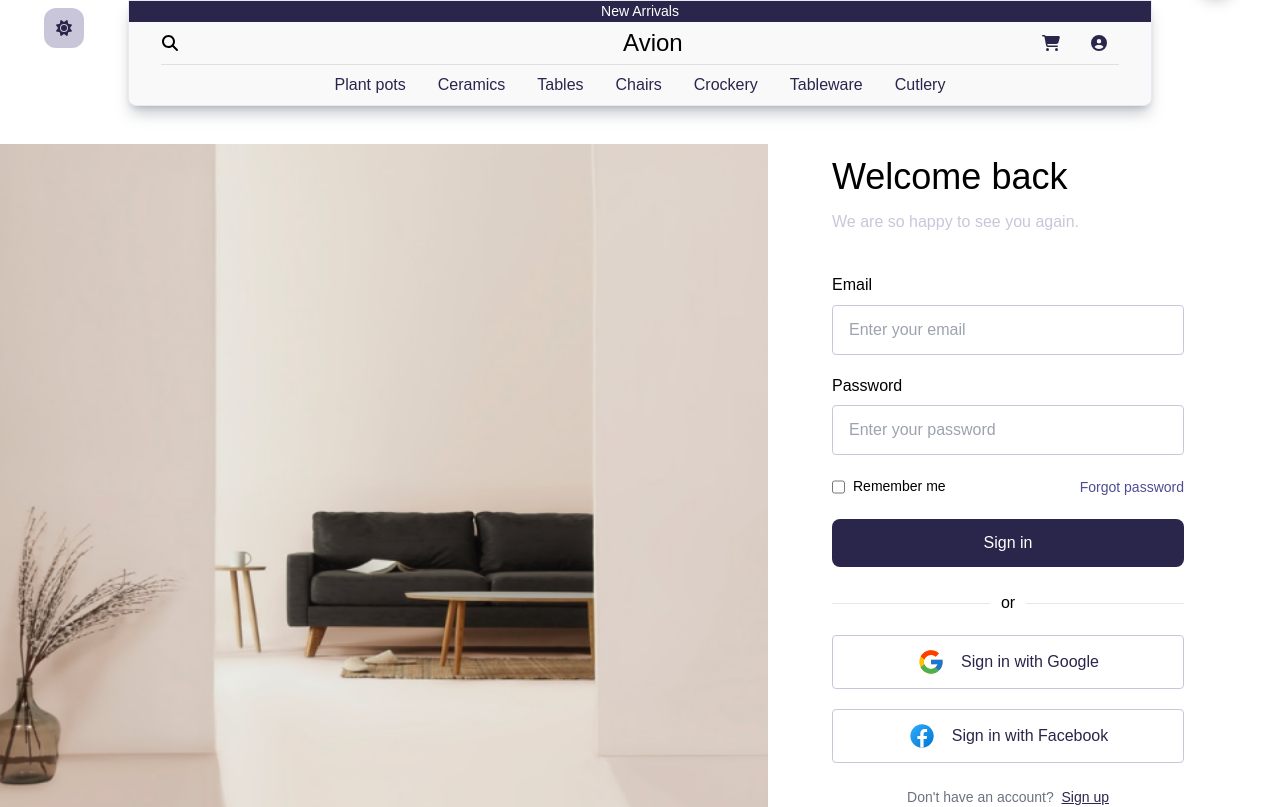
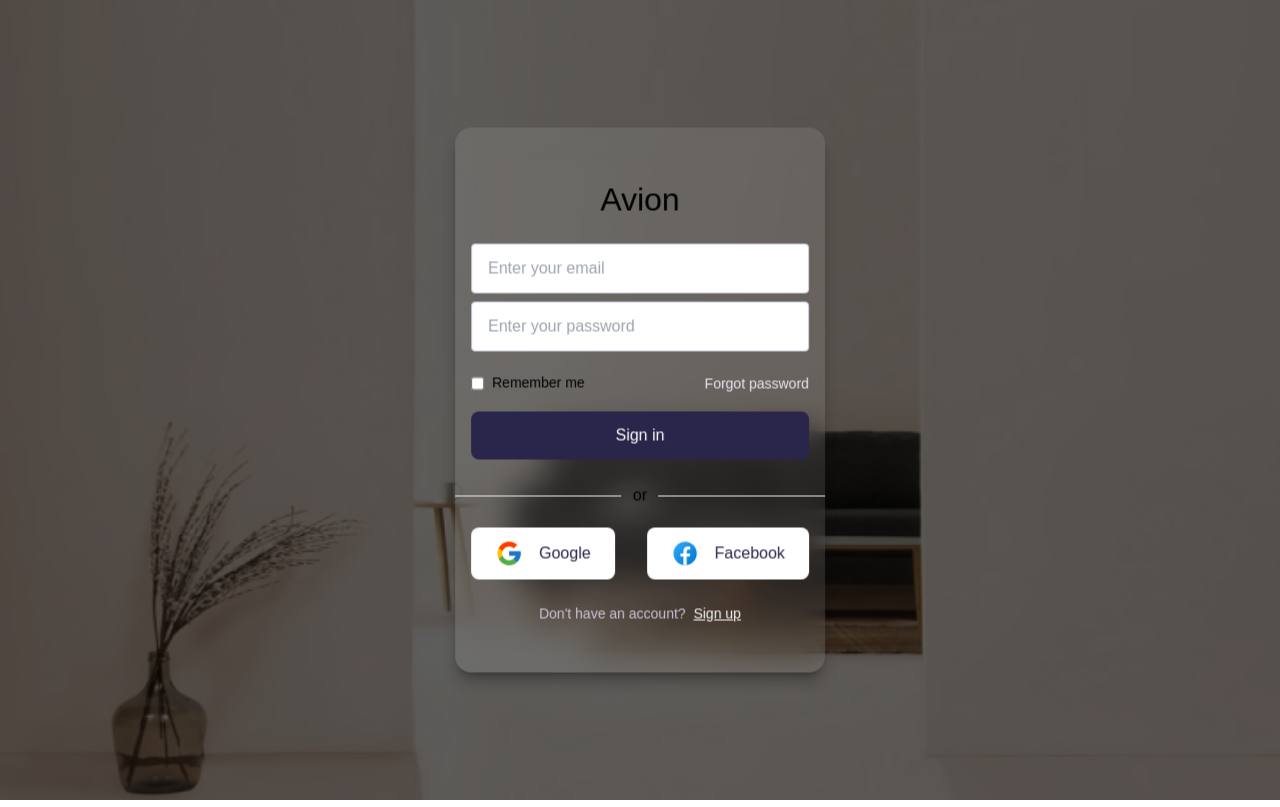
Before and after one commit to vuhuy172dh/ecommerce-website, a React (Create React App) app: page /signin in a window 1280 px wide. Shown: the top 807 px of the page. Built offline with nearby package versions, Linux system fonts and the light colour scheme; a web font is replaced by a local one.

Commit message:
update signIn page and fix icon constant

```diff
--- a/src/app.jsx
+++ b/src/app.jsx
@@ -17,8 +17,11 @@ import DarkModeButton from './components/darkModeButton'
 import CartFloatButton from './components/cartFloatButton'
 
 function App() {
+  let path = window.location.pathname
+  console.log(path)
   return (
     <div>
+      {path === '/signin' || path === '/signup' || (
         <header>
           <NavMode>
             <Navbar />
@@ -27,6 +30,7 @@ function App() {
           <DarkModeButton />
           <CartFloatButton />
         </header>
+      )}
       <main>
         <Routes>
           <Route path="/" element={<HomePage />} />
@@ -41,9 +45,11 @@ function App() {
           <Route path="/forgetPassword" element={<ForgetPassword />} />
         </Routes>
       </main>
+      {path === '/signin' || path === '/signup' || (
         <footer>
           <Footer />
         </footer>
+      )}
     </div>
   )
 }
--- a/src/constant/icon.js
+++ b/src/constant/icon.js
@@ -223,8 +223,8 @@ const ICONS = {
         y2="40.615"
         gradientUnits="userSpaceOnUse"
       >
-        <stop offset="0" stop-color="#2aa4f4" />
-        <stop offset="1" stop-color="#007ad9" />
+        <stop offset="0" stopColor="#2aa4f4" />
+        <stop offset="1" stopColor="#007ad9" />
       </linearGradient>
       <path
         fill="url(#Ld6sqrtcxMyckEl6xeDdMa)"
--- a/src/pages/signIn.jsx
+++ b/src/pages/signIn.jsx
@@ -20,40 +20,39 @@ function SignIn() {
   }
 
   return (
-    <div className="flex justify-center tablet:justify-start laptop:justify-start mt-4 mx-6 gap-8 laptop:gap-16 tablet:mx-0 laptop:mx-0">
-      <section className="hidden tablet:block table:basis-3/5 laptop:basis-3/5">
+    <div className="flex w-screen h-screen justify-center tablet:justify-start laptop:justify-start relative">
+      {/*background*/}
+      <section className="w-full h-full hidden tablet:block relative z-10">
         <img
-          className="w-full h-full object-cover"
+          className="w-full h-full object-cover relative z-10"
           src={WhiteRoomImg}
           alt="Ảnh nội thất"
         />
+        <div className="w-full h-full block bg-black/60 absolute top-0 z-20"></div>
       </section>
-      <section className="max-w-sm mb-7 flex-1 tablet:pr-8 table:basis-2/5 laptop:basis-2/5">
-        {/* Greeting go here */}
-        <h1 className="text-h1 my-2 ">Welcome back</h1>
-        <p className="text-body-md text-border_dark">
-          We are so happy to see you again.
-        </p>
 
+      {/*login container*/}
+      <section className="w-full laptop:w-fit laptop:py-12 laptop:absolute z-20 laptop:top-1/2 laptop:-translate-y-1/2 laptop:left-1/2 laptop:-translate-x-1/2 laptop:bg-white/10 laptop:backdrop-blur-lg laptop:shadow-lg laptop:shadow-black/30 laptop:rounded-2xl">
+        <a href="/">
+          <p className="w-full text-h2 text-center">Avion</p>
+        </a>
         {/* Form Sign In */}
-        <form className="mt-10" onSubmit={handleSubmit(submitForm)}>
+        <form className="mt-5 px-4" onSubmit={handleSubmit(submitForm)}>
           {/* Email */}
-          <label className="block">
-            <h5 className="font-medium text-h5">Email</h5>
+          <div>
             <input
-              className="block w-full mt-2 px-4 py-3 rounded border border-solid border-border_dark"
+              className="block w-full mt-2 px-4 py-3 rounded border border-border_dark"
               type="email"
               placeholder="Enter your email"
               {...register('email')}
             />
             <p className="text-body-sm text-red-700">{errors.email?.message}</p>
-          </label>
+          </div>
 
           {/* Password */}
-          <label className="mt-5 block">
-            <h5 className="font-medium text-h5">Password</h5>
+          <div>
             <input
-              className="block w-full mt-2 px-4 py-3 rounded border border-solid border-border_dark"
+              className="block w-full mt-2 px-4 py-3 rounded border border-border_dark"
               type="password"
               placeholder="Enter your password"
               {...register('password')}
@@ -61,7 +60,7 @@ function SignIn() {
             <p className="text-body-sm text-red-700">
               {errors.password?.message}
             </p>
-          </label>
+          </div>
 
           {/* Another */}
           <div className="mt-5 flex justify-between">
@@ -74,13 +73,13 @@ function SignIn() {
             <span className="text-right">
               <a
                 href="/forgetPassword"
-                className="text-h6 font-medium text-primary"
+                className="text-h6 font-medium text-primary laptop:text-border_grey"
               >
                 Forgot password
               </a>
             </span>
           </div>
-          <div className="mt-5 flex rounded overflow-hidden">
+          <div className="mt-4">
             <Button Color="primary" Size="small">
               Sign in
             </Button>
@@ -89,34 +88,34 @@ function SignIn() {
 
         {/* Divider */}
         <div className="flex items-center mt-6 justify-between">
-          <span className="border-t-[0.5px] border-gray-border w-[45%]" />
+          <span className="border-t-[0.5px] border-border_grey w-[45%]" />
           <span>or</span>
-          <span className="border-t-[0.5px] border-gray-border w-[45%]" />
+          <span className="border-t-[0.5px] border-border_grey w-[45%]" />
         </div>
 
         {/* Sign in with another social media */}
-        <div className="mt-5 flex rounded overflow-hidden border border-solid border-border_dark">
+        <div className="flex w-full flex-col laptop:flex-row laptop:justify-center laptop:items-center laptop:gap-8 mt-5 px-4">
           <Button Size="small">
             <span>
               <Icon icon="google_28" />
             </span>
-            Sign in with Google
+            <span className="block laptop:hidden">Sign in with Google</span>
+            <span className="hidden laptop:block">Google</span>
           </Button>
-        </div>
-        <div className="mt-5 flex rounded overflow-hidden border border-solid border-border_dark">
           <Button Size="small">
             <span>
               <Icon icon="facebook_28" />
             </span>
-            Sign in with Facebook
+            <span className="block laptop:hidden">Sign in with Facebook</span>
+            <span className="hidden laptop:block">Facebook</span>
           </Button>
         </div>
 
         {/* Direct sign up page */}
-        <p className="text-h6 mt-6 text-center text-gray-500 font-normal">
+        <p className="text-h6 mt-6 text-center text-border_dark font-normal">
           Don't have an account? &nbsp;
           <Link to="/signup">
-            <u className="text-dark_primary primary">Sign up</u>
+            <u className="text-dark_primary laptop:text-light_grey">Sign up</u>
           </Link>
         </p>
       </section>
```
Also changed, not shown: 1 other file (tests, documents, lock files or other folders). Lines whose indentation alone changed are shown as unchanged.
